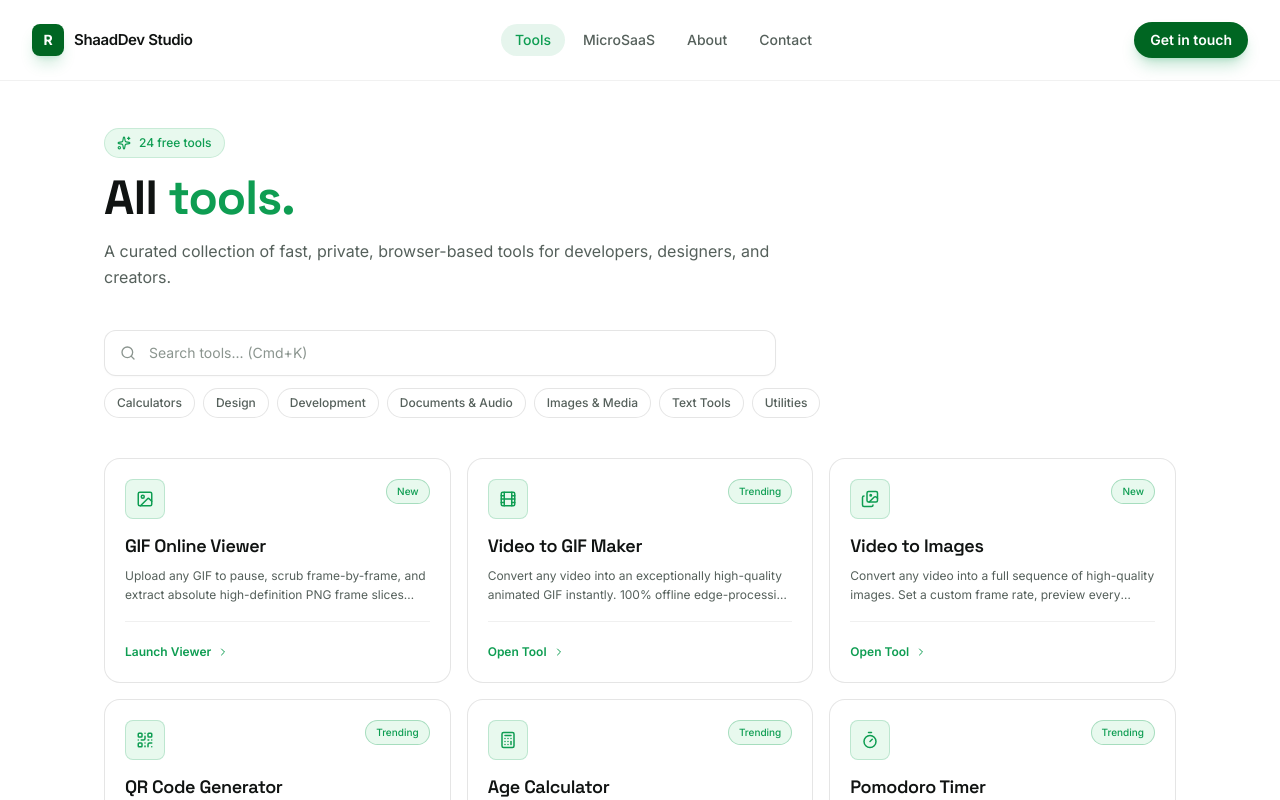
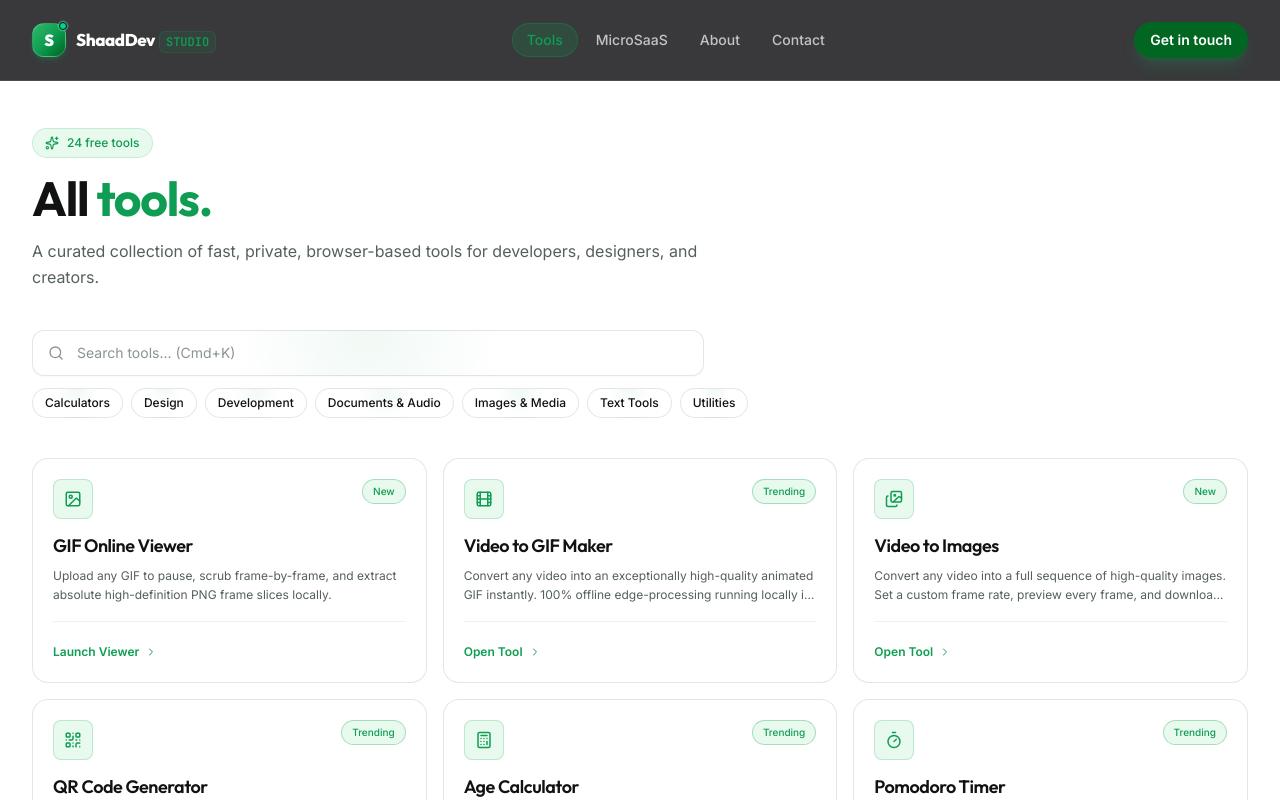
Before and after one commit to jannatlessan/aso-studio-pro_latest, a React (Vite) app: page /tools in a window 1280 px wide. Shown: the top 800 px of the page. Built offline with nearby package versions, Linux system fonts and the light colour scheme.

Commit message:
style: fix header/footer styling, unify font consistency, align Tools page container width, add new text-based website logo

```diff
--- a/index.html
+++ b/index.html
@@ -20,6 +20,10 @@
 
     <link rel="icon" type="image/svg+xml" href="/favicon.svg" />
 
+    <!-- Google Fonts -->
+    <link rel="preconnect" href="https://fonts.googleapis.com">
+    <link rel="preconnect" href="https://fonts.gstatic.com" crossorigin>
+    <link href="https://fonts.googleapis.com/css2?family=Inter:ital,opsz,wght@0,14..32,100..900;1,14..32,100..900&family=JetBrains+Mono:wght@400;500;600;700&family=Outfit:wght@400;500;600;700;800;900&display=swap" rel="stylesheet">
 
 
     <script>
--- a/src/components/Footer.tsx
+++ b/src/components/Footer.tsx
@@ -8,6 +8,7 @@ import {
   ShieldCheck,
   Globe
 } from 'lucide-react';
+import Logo from './Logo';
 
 export default function Footer() {
   const socialLinks = [
@@ -43,12 +44,7 @@ export default function Footer() {
       <div className="max-w-7xl mx-auto">
         <div className="grid grid-cols-1 md:grid-cols-2 lg:grid-cols-4 gap-10 pb-12">
           <div className="space-y-4 lg:col-span-1">
-            <div className="flex items-center gap-2.5">
-              <div className="w-8 h-8 rounded-lg bg-primary/15 border border-primary/25 flex items-center justify-center">
-                <span className="font-bold text-primary text-sm leading-none">R</span>
-              </div>
-              <span className="font-semibold text-sm leading-none text-white">ShaadDev Studio</span>
-            </div>
+            <Logo />
             <p className="text-sm text-primary font-bold uppercase tracking-wider">Software, built to last.</p>
             <p className="text-sm text-white/50 leading-relaxed max-w-xs">
               Mobile and web engineering, plus a growing suite of free browser-based tools. Based in Pakistan, working with clients worldwide.
--- /dev/null
+++ b/src/components/Logo.tsx
@@ -0,0 +1,32 @@
+import React from 'react';
+import { Link } from 'react-router-dom';
+
+interface LogoProps {
+  className?: string;
+  light?: boolean;
+}
+
+export default function Logo({ className = '', light = false }: LogoProps) {
+  return (
+    <Link to="/" className={`group inline-flex items-center gap-2.5 shrink-0 select-none ${className}`}>
+      {/* Icon Badge: Glowing Emerald Badge */}
+      <div className="relative flex items-center justify-center w-8.5 h-8.5 rounded-xl bg-gradient-to-br from-primary-light via-primary to-primary-dark text-white font-extrabold text-sm shadow-md shadow-primary/25 group-hover:shadow-lg group-hover:shadow-primary/45 group-hover:scale-105 transition-all duration-300 border border-white/20">
+        <span className="font-display font-black text-base leading-none tracking-tight">S</span>
+        <span className="absolute -top-0.5 -right-0.5 flex h-2 w-2">
+          <span className="animate-ping absolute inline-flex h-full w-full rounded-full bg-emerald-300 opacity-75" />
+          <span className="relative inline-flex rounded-full h-2 w-2 bg-emerald-400 border border-[#08080A]" />
+        </span>
+      </div>
+
+      {/* Typography */}
+      <div className="flex items-baseline font-bold tracking-tight text-[17px] font-display">
+        <span className={`${light ? 'text-ink' : 'text-white'} group-hover:text-primary transition-colors font-extrabold`}>
+          ShaadDev
+        </span>
+        <span className="text-primary font-mono text-xs ml-1 tracking-normal font-semibold bg-primary/10 border border-primary/20 px-1.5 py-0.5 rounded-md">
+          STUDIO
+        </span>
+      </div>
+    </Link>
+  );
+}
--- a/src/components/Nav.tsx
+++ b/src/components/Nav.tsx
@@ -2,6 +2,8 @@ import { useEffect, useState } from 'react';
 import { Link, useLocation } from 'react-router-dom';
 import { motion, AnimatePresence } from 'motion/react';
 import { Menu, X } from 'lucide-react';
+
+import Logo from './Logo';
 
 // A flat, single accent color — deliberately not a gradient. Kept as `GRADIENT`
 // to avoid touching every import site; the value itself is what matters.
@@ -31,21 +33,20 @@ export default function Nav() {
 
   return (
     <>
-      <nav className="fixed top-0 inset-x-0 z-50 bg-white shadow-[0_1px_0_rgba(16,19,18,0.06)]">
+      <nav className="fixed top-0 inset-x-0 z-50 bg-[#08080A]/80 backdrop-blur-xl border-b border-white/10 transition-all duration-300">
         <div className="max-w-7xl mx-auto px-5 sm:px-8 h-16 sm:h-20 flex items-center justify-between">
-          <Link to="/" className="flex items-center gap-2.5 shrink-0">
-            <div className="w-8 h-8 rounded-lg flex items-center justify-center shadow-lg shadow-primary/20" style={{ background: GRADIENT }}>
-              <span className="text-white font-bold text-sm leading-none">R</span>
-            </div>
-            <span className="font-semibold text-[15px] tracking-tight text-ink">ShaadDev Studio</span>
-          </Link>
+          <Logo />
 
-          <div className="hidden lg:flex items-center gap-1 text-sm font-medium text-[#55605B]">
+          <div className="hidden lg:flex items-center gap-1 text-sm font-medium text-white/60">
             {LINKS.map((link) => (
               <Link
                 key={link.label}
                 to={link.path}
-                className={`px-3.5 py-1.5 rounded-full transition-colors ${location.pathname === link.path ? 'bg-primary/10 text-primary' : 'hover:text-ink'}`}
+                className={`px-3.5 py-1.5 rounded-full transition-colors ${
+                  location.pathname === link.path
+                    ? 'bg-primary/20 text-primary border border-primary/30'
+                    : 'hover:text-white hover:bg-white/5 text-white/70'
+                }`}
               >
                 {link.label}
               </Link>
@@ -64,7 +65,7 @@ export default function Nav() {
               type="button"
               aria-label={open ? 'Close menu' : 'Open menu'}
               onClick={() => setOpen((prev) => !prev)}
-              className="lg:hidden p-2 rounded-lg border border-black/10 bg-black/[0.02] active:scale-95 transition-all text-ink"
+              className="lg:hidden p-2 rounded-lg border border-white/10 bg-white/5 active:scale-95 transition-all text-white"
             >
               {open ? <X className="w-5 h-5" /> : <Menu className="w-5 h-5" />}
             </button>
@@ -82,7 +83,7 @@ export default function Nav() {
               animate={{ opacity: 1 }}
               exit={{ opacity: 0 }}
               onClick={() => setOpen(false)}
-              className="fixed inset-0 z-30 bg-black/40 backdrop-blur-[2px] lg:hidden"
+              className="fixed inset-0 z-30 bg-black/60 backdrop-blur-sm lg:hidden"
             />
             <motion.div
               initial={{ opacity: 0, y: -12 }}
@@ -90,17 +91,17 @@ export default function Nav() {
               exit={{ opacity: 0, y: -12 }}
               className="fixed top-[72px] left-0 right-0 z-40 px-4 lg:hidden"
             >
-              <div className="rounded-2xl border border-black/10 bg-white p-3 space-y-1 shadow-2xl shadow-black/10">
+              <div className="rounded-2xl border border-white/10 bg-[#0C0D10]/95 backdrop-blur-xl p-3 space-y-1 shadow-2xl shadow-black/80">
                 {LINKS.map((link) => (
                   <Link
                     key={link.label}
                     to={link.path}
-                    className="block py-2.5 px-3 text-sm font-medium text-ink/80 hover:text-ink hover:bg-black/[0.03] rounded-lg transition-all"
+                    className="block py-2.5 px-3 text-sm font-medium text-white/80 hover:text-white hover:bg-white/5 rounded-lg transition-all"
                   >
                     {link.label}
                   </Link>
                 ))}
-                <a href="mailto:rizwanrasheed046@gmail.com" className="block py-2.5 px-3 text-sm font-semibold text-primary hover:bg-black/[0.03] rounded-lg transition-all">
+                <a href="mailto:rizwanrasheed046@gmail.com" className="block py-2.5 px-3 text-sm font-semibold text-primary hover:bg-white/5 rounded-lg transition-all">
                   Get in touch
                 </a>
               </div>
--- a/src/index.css
+++ b/src/index.css
@@ -1,9 +1,9 @@
-@import url('https://fonts.googleapis.com/css2?family=Inter:wght@400;500;600;700;800&family=Space+Grotesk:wght@300;400;500;600;700&family=JetBrains+Mono:wght@400;500;700&display=swap');
+@import url('https://fonts.googleapis.com/css2?family=Inter:ital,opsz,wght@0,14..32,100..900;1,14..32,100..900&family=JetBrains+Mono:wght@400;500;600;700&family=Outfit:wght@400;500;600;700;800;900&display=swap');
 @import "tailwindcss";
 
 @theme {
-  --font-sans: "Inter", ui-sans-serif, system-ui, sans-serif;
-  --font-display: "Space Grotesk", sans-serif;
+  --font-sans: "Inter", -apple-system, BlinkMacSystemFont, "Segoe UI", Roboto, sans-serif;
+  --font-display: "Outfit", "Space Grotesk", "Inter", sans-serif;
   --font-mono: "JetBrains Mono", ui-monospace, SFMono-Regular, monospace;
 
   /* TechzQuad-style brand green */
@@ -45,17 +45,22 @@
   --panel-bg: rgba(255, 255, 255, 0.7);
 }
 
-body {
+body, input, button, select, textarea {
   background-color: var(--bg);
   background-image: radial-gradient(circle at 50% 0%, rgba(14, 157, 82, 0.06), transparent 40%);
   color: var(--text);
   font-family: var(--font-sans);
   -webkit-font-smoothing: antialiased;
+  -moz-osx-font-smoothing: grayscale;
 }
 
-h1, h2, h3 {
+h1, h2, h3, h4, h5, h6 {
   font-family: var(--font-display);
-  letter-spacing: -0.02em;
+  letter-spacing: -0.025em;
+}
+
+code, kbd, pre, .font-mono {
+  font-family: var(--font-mono);
 }
 
 /* Eyebrow label: "—— LIKE THIS ——" small uppercase kicker used above every section heading */
--- a/src/pages/Tools/ToolsList.tsx
+++ b/src/pages/Tools/ToolsList.tsx
@@ -345,7 +345,7 @@ export default function ToolsList() {
 
       <Nav />
 
-      <div className="relative z-10 max-w-6xl mx-auto px-4 sm:px-6 md:px-10 pt-32 pb-16 space-y-10" ref={containerRef}>
+      <div className="relative z-10 max-w-7xl mx-auto px-5 sm:px-8 pt-32 pb-16 space-y-10" ref={containerRef}>
         {/* Header */}
         <div className="space-y-4">
           <div className="inline-flex items-center gap-2 px-3 py-1.5 rounded-full bg-mint border border-primary/15 text-xs font-medium text-primary w-fit">
@@ -489,8 +489,8 @@ export default function ToolsList() {
         <div className="p-4 border border-black/10 rounded-2xl bg-[#F6F8F7] text-xs text-[#55605B] leading-relaxed">
           More tools are being prepared and will appear here as they become available.
         </div>
-        <Footer />
       </div>
+      <Footer />
     </div>
   );
 }
```
